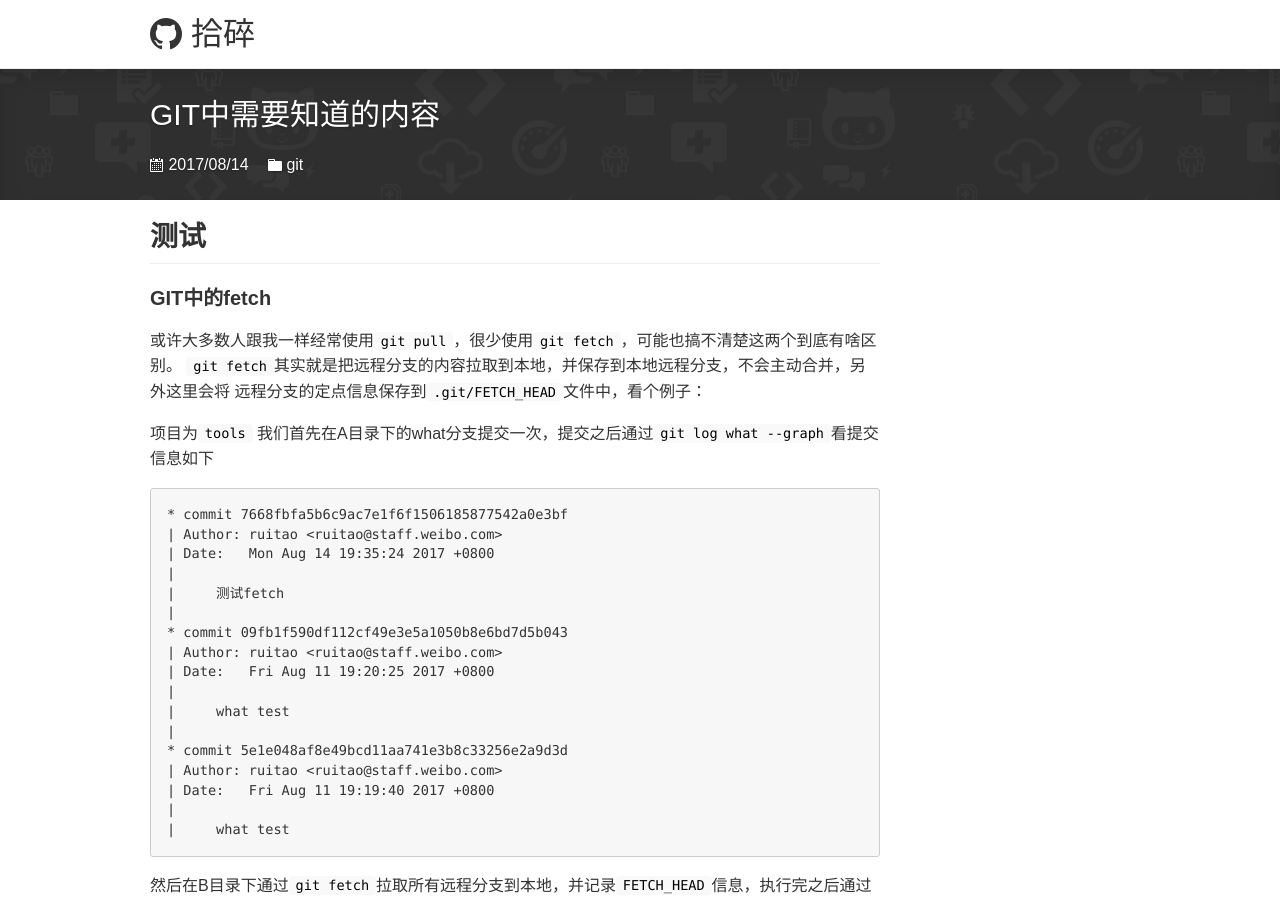
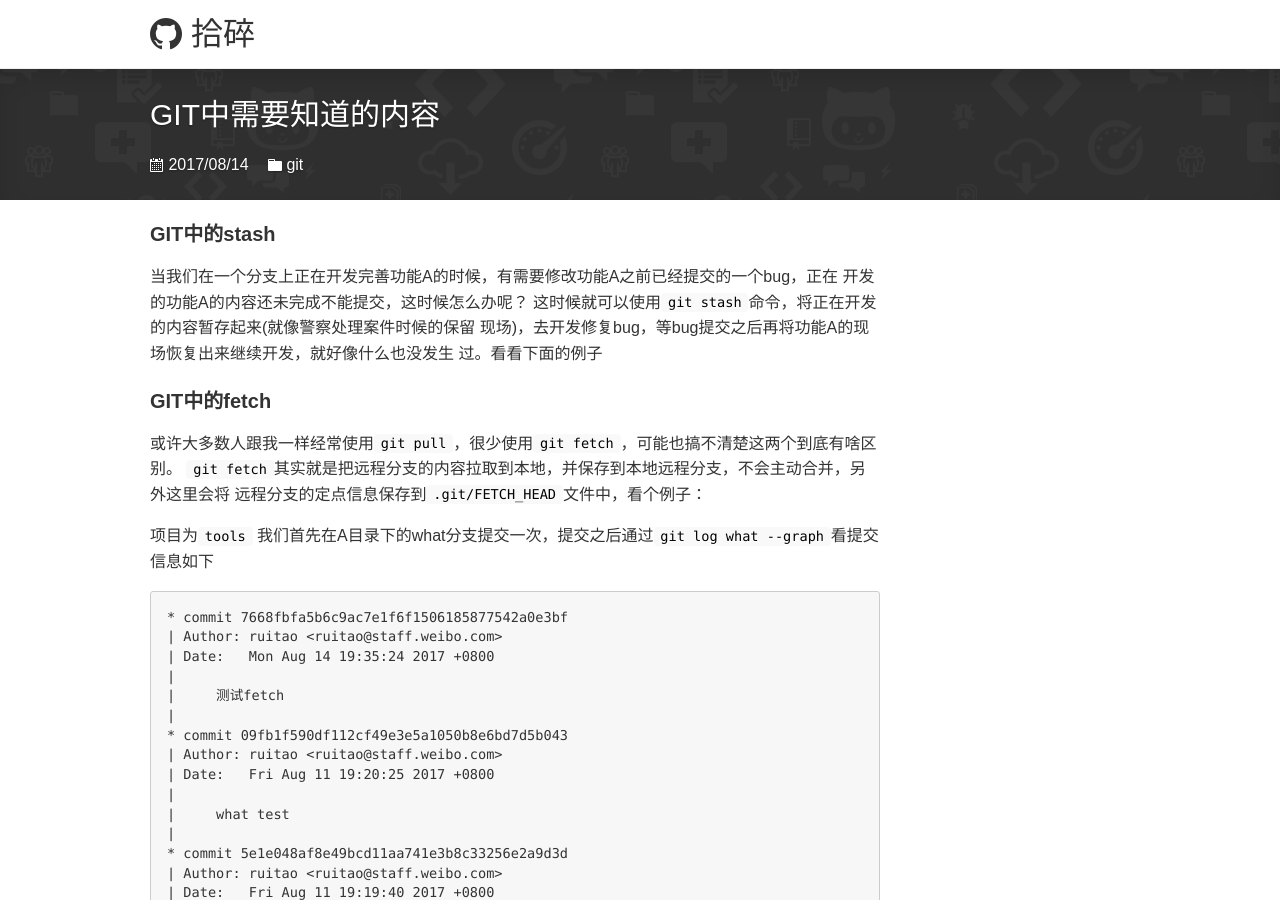
Before and after one commit to rtyan/rtyan.github.io, a Jekyll site: the page built from _posts/2017-08-14-git-need-know.md, in a window 1280 px wide and 900 px high. Built offline with Jekyll 4.4.1, drawn with Linux system fonts in a browser that asks for light colours.

Commit message:
添加git stash

```diff
--- a/_posts/2017-08-14-git-need-know.md
+++ b/_posts/2017-08-14-git-need-know.md
@@ -4,7 +4,13 @@ title:  GIT中需要知道的内容
 date:   2017-08-14 18:56:22
 categories: git
 ---
-## 测试
+#### GIT中的stash
+当我们在一个分支上正在开发完善功能A的时候，有需要修改功能A之前已经提交的一个bug，正在
+开发的功能A的内容还未完成不能提交，这时候怎么办呢？
+这时候就可以使用`git stash`命令，将正在开发的内容暂存起来(就像警察处理案件时候的保留
+现场)，去开发修复bug，等bug提交之后再将功能A的现场恢复出来继续开发，就好像什么也没发生
+过。看看下面的例子
+
 #### GIT中的fetch
 或许大多数人跟我一样经常使用`git pull`，很少使用`git fetch`，可能也搞不清楚这两个到底有啥区别。
 `git fetch`其实就是把远程分支的内容拉取到本地，并保存到本地远程分支，不会主动合并，另外这里会将
```
